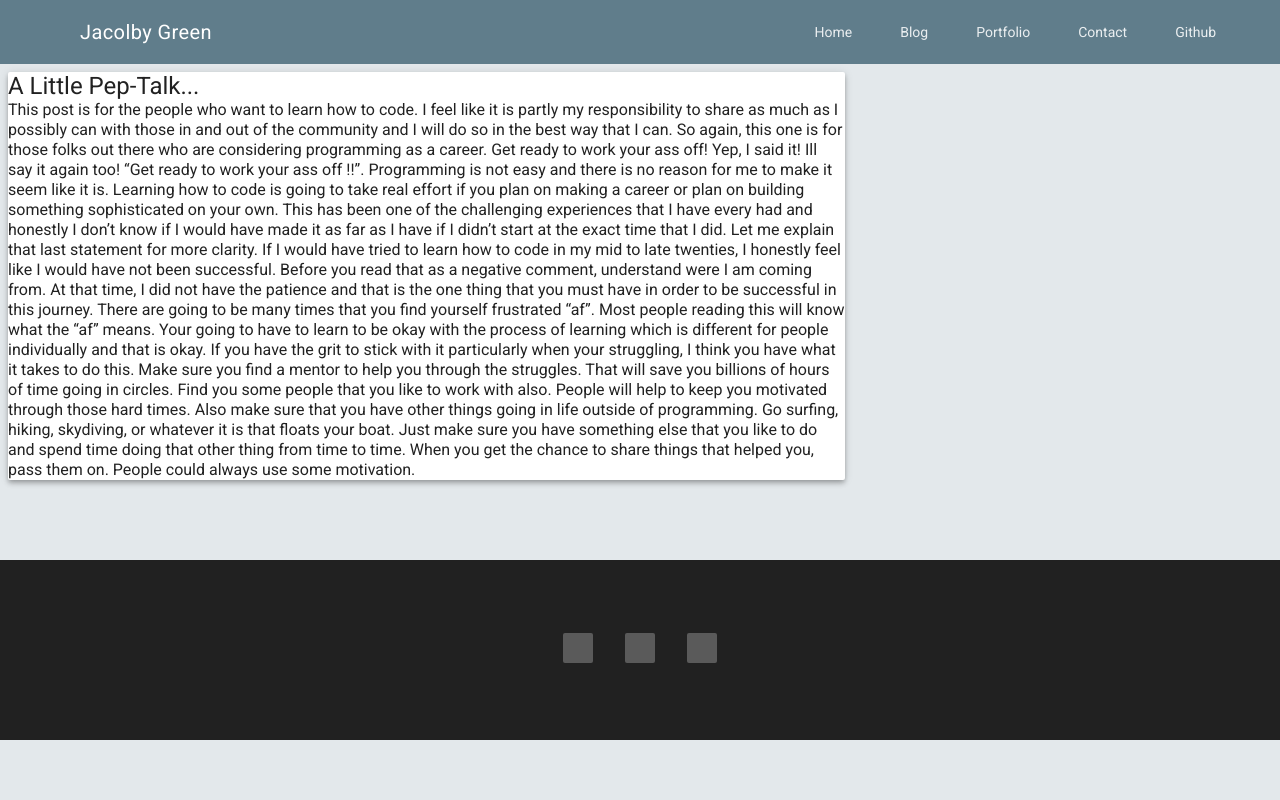
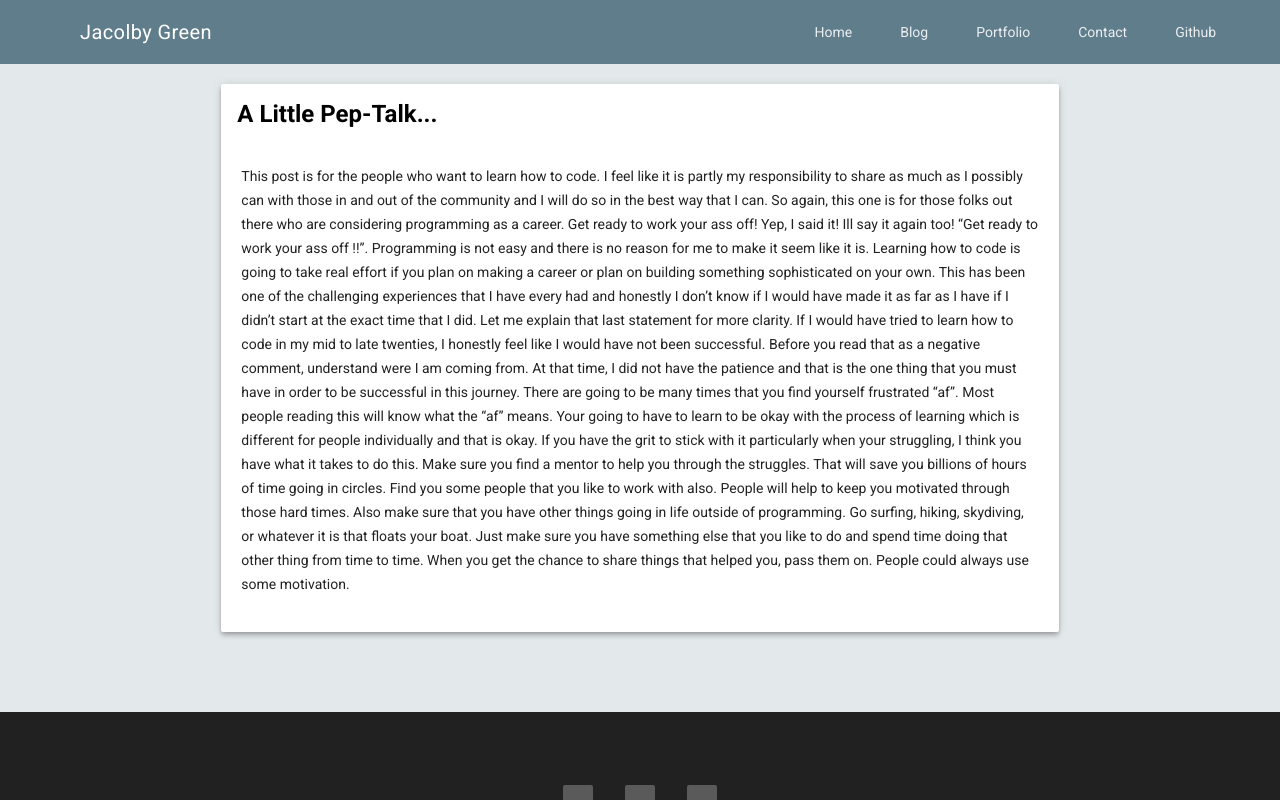
Before and after one commit to darknight1983/react_proPortfolio, a React (Create React App) app: page /blogContent2 in a window 1280 px wide. Built offline with nearby package versions, Linux system fonts and the light colour scheme; grey boxes are pictures that could not be loaded.

Commit message:
added minor styles to blogContent component

```diff
--- /dev/null
+++ b/src/blogContent.css
@@ -0,0 +1,13 @@
+.blog-card {
+  margin: 20px auto;
+
+}
+
+.blog-title h2 {
+  font-weight: bold;
+}
+
+.blog-text {
+  padding: 20px;
+  line-height: 1.9;
+}
--- a/src/blogContent1.js
+++ b/src/blogContent1.js
@@ -1,16 +1,16 @@
 import React, { Component } from 'react';
-
+import './blogContent.css';
 
 class BlogContent1 extends Component {
   render() {
     return (
-      <div className="mdl-cell mdl-cell--8-col mdl-card mdl-shadow--4dp">
-        <div clasName="mdl-card__title">
+      <div className="blog-card mdl-cell mdl-cell--8-col mdl-card mdl-shadow--4dp">
+        <div className="blog-title mdl-card__title">
           <h2 className="mdl-card__title-text">
             Just Reflecting...
           </h2>
         </div>
-        <div className="mdl-card__supportiing-text">
+        <div className="blog-text mdl-card__supportiing-text">
 
           In this post, I want to share my experience with the SMU Coding Bootcamp. I want to reflect on the things that were most notable to me through this experience. I am not a seasoned blogger so forgive me if my thoughts wonder all over the place in this post. To start, I want you guys to know that I enjoyed going through this bootcamp. The main reason is that I know that my understanding of basic web development fundamentals went to the next level. I actually feel like a web developer who is confident in the skills that I have and that is a great feeling. Before I go any further,
           I’d like to share the best thing about this experience. For me, it was observing the other people in my cohort. Not just watching people, but more like watching and being present while people were going through the bootcamp themselves. It is something about witnessing other people being creative that I really enjoy. Maybe it
--- a/src/blogContent2.js
+++ b/src/blogContent2.js
@@ -1,18 +1,21 @@
 import React, { Component } from 'react';
+import './blogContent.css';
 
 
 class BlogContent2 extends Component {
   render() {
     return (
-      <div className="mdl-cell mdl-cell--8-col mdl-card mdl-shadow--4dp">
-        <div clasName="mdl-card__title">
+      <div className="blog-card mdl-cell mdl-cell--8-col mdl-card mdl-shadow--4dp">
+        <div className="blog-title mdl-card__title">
           <h2 className="mdl-card__title-text">
             A Little Pep-Talk...
           </h2>
         </div>
-        <div className="mdl-card__supportiing-text">
+        <div className="blog-text mdl-card__supportiing-text">
+        <p>
         This post is for the people who want to learn how to code. I feel like it is partly my responsibility to share as much as I possibly can with those in and out of the community and I will do so in the best way that I can. So again, this one is for those folks out there who are considering programming as a career. Get ready to work your ass off! Yep, I said it! Ill say it again too! “Get ready to work your ass off !!”. Programming is not easy and there is no reason for me to make it seem like it is. Learning how to code is going to take real effort if you plan on making a career or plan on building something sophisticated on your own. This has been one of the challenging experiences that I have every had and honestly I don’t know if I would have made it as far as I have if I didn’t start at the exact time that I did. Let me explain that last statement for more clarity. If I would have tried to learn how to code in my mid to late twenties, I honestly feel like I would have not been successful. Before you read that as a negative comment, understand were I am coming from. At that time, I did not have the patience and that is the one thing that you must have in order to be successful in this journey. There are going to be many times that you find yourself frustrated “af”. Most people reading this will know what the “af” means. Your going to have to learn to be okay with the process of learning which is
         different for people individually and that is okay. If you have the grit to stick with it particularly when your struggling, I think you have what it takes to do this. Make sure you find a mentor to help you through the struggles. That will save you billions of hours of time going in circles. Find you some people that you like to work with also. People will help to keep you motivated through those hard times.  Also make sure that you have other things going in life outside of programming. Go surfing, hiking, skydiving, or whatever it is that floats your boat. Just make sure you have something else that you like to do and spend time doing that other thing from time to time. When you get the chance to share things that helped you, pass them on. People could always use some motivation.
+        </p>
         </div>
       </div>
     )
--- a/src/blogContent3.js
+++ b/src/blogContent3.js
@@ -4,8 +4,8 @@ import React, { Component } from 'react';
 class BlogContent3 extends Component {
   render() {
     return (
-      <div className="mdl-cell mdl-cell--8-col mdl-card mdl-shadow--4dp">
-        <div clasName="mdl-card__title">
+      <div className="blog-content mdl-cell mdl-cell--8-col mdl-card mdl-shadow--4dp">
+        <div className="mdl-card__title">
           <h2 className="mdl-card__title-text">
            Blog Post 3
           </h2>
```
